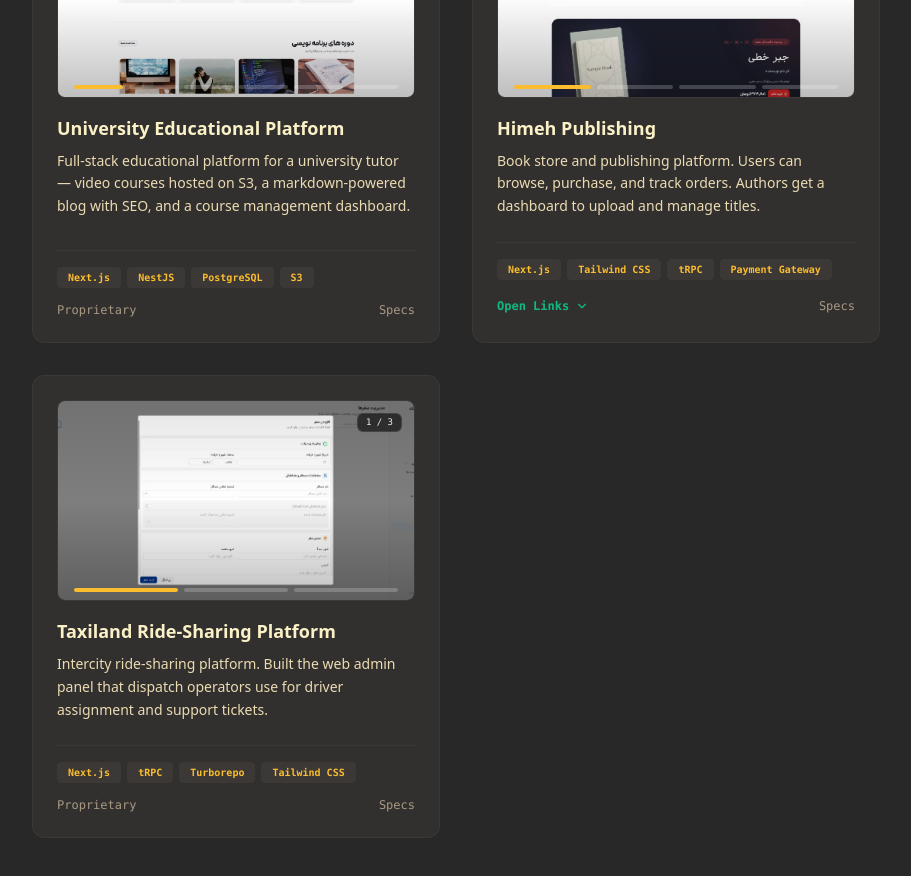
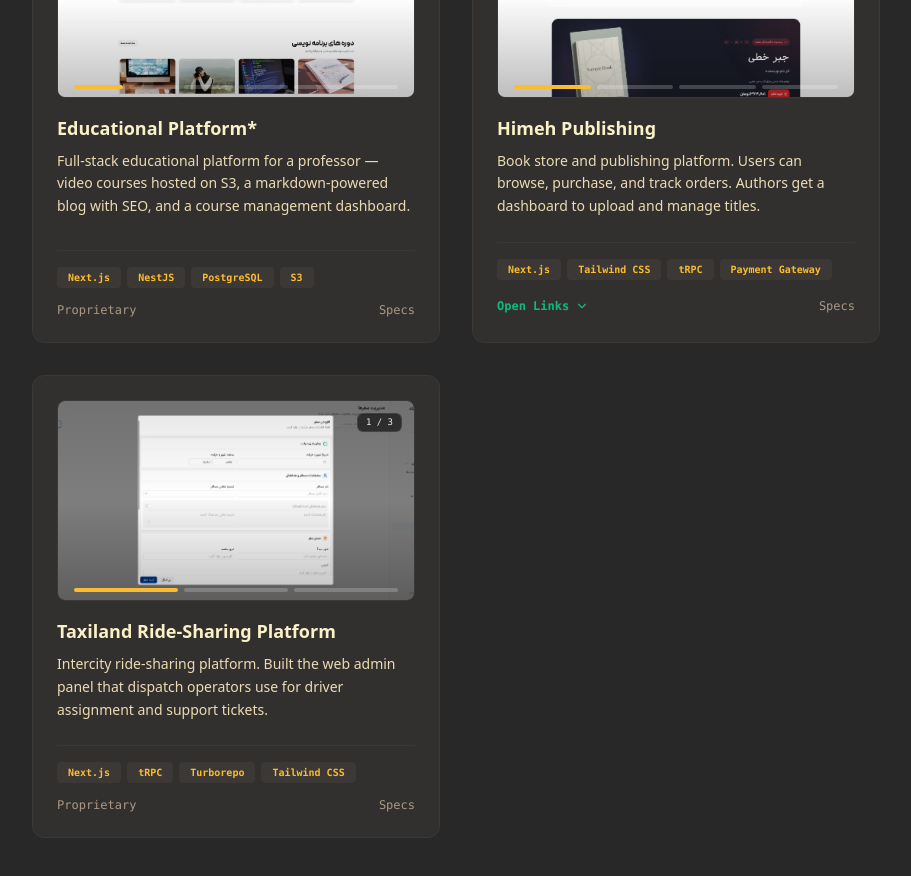
Before and after one commit to parsany/c, a Next.js app: page / in a window 1280 px wide. Shown: the part 2262-3138 px from the top of the page, without its empty margins (184-1095 px from the left). Built offline with nearby package versions, Linux system fonts and the light colour scheme.

Commit message:
edu change

```diff
--- a/public/JSONJS.js
+++ b/public/JSONJS.js
@@ -169,8 +169,8 @@ export const ProjectProfessional = [
     {
         id: 2,
         slug: "edu-platform",
-        name: "University Educational Platform",
-        description: "Full-stack educational platform for a university tutor — video courses hosted on S3, a markdown-powered blog with SEO, and a course management dashboard.",
+        name: "Educational Platform*",
+        description: "Full-stack educational platform for a professor — video courses hosted on S3, a markdown-powered blog with SEO, and a course management dashboard.",
         date: "July 2026",
         image: "/professional/edu-platform/im1.webp",
         project_image: [
@@ -187,7 +187,7 @@ export const ProjectProfessional = [
         links: [],
         role: "Solo Fullstack Developer",
         highlights: ["S3 Video Hosting", "Markdown Blog with SEO", "Course Management Dashboard"],
-        text: `# University Tutor Edu-Platform\n\nCurrently in development (Jul 2026). Built for a tutor from my university — they needed a place to host their video courses and write long-form blog posts without relying on third-party platforms.\n\nVideo content is uploaded to an S3-compatible bucket (self-hosted) and streamed directly on the platform. The blog supports full Markdown with automatic SEO metadata generation per post (Open Graph, canonical URLs, structured data). Instructors get a dashboard to manage courses, upload videos, and publish blog posts.\n\n- **Role**: Solo Fullstack Developer\n- **Timeline**: Jul 2026 – present\n- **Stack**: Next.js, NestJS, PostgreSQL, S3 (self-hosted)`
+        text: `# Tutor Edu-Platform\n\nCurrently in development (Jul 2026). Built for a professor from my university i know — they needed a place to host their video courses and write long-form blog posts without relying on third-party platforms.\n\nVideo content is uploaded to an S3-compatible bucket (self-hosted) and streamed directly on the platform. The blog supports full Markdown with automatic SEO metadata generation per post (Open Graph, canonical URLs, structured data). Instructors get a dashboard to manage courses, upload videos, and publish blog posts.\n\n- **Role**: Solo Fullstack Developer\n- **Timeline**: Jul 2026 – present\n- **Stack**: Next.js, NestJS, PostgreSQL, S3 (self-hosted)`
     },
     {
         id: 1,
```
